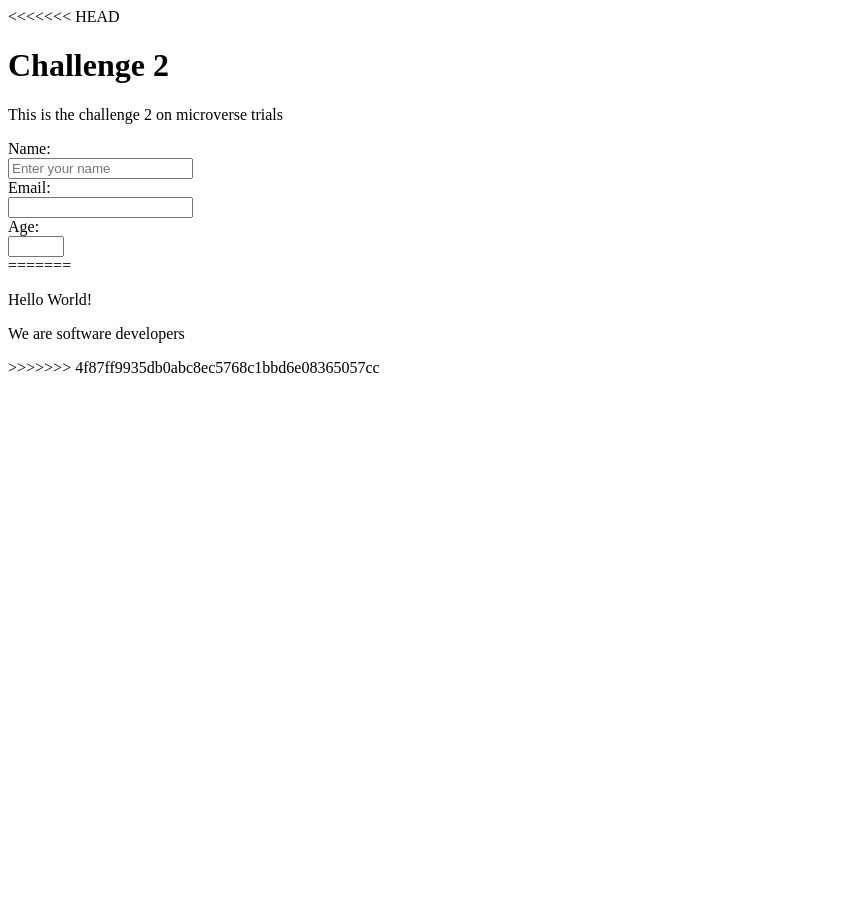
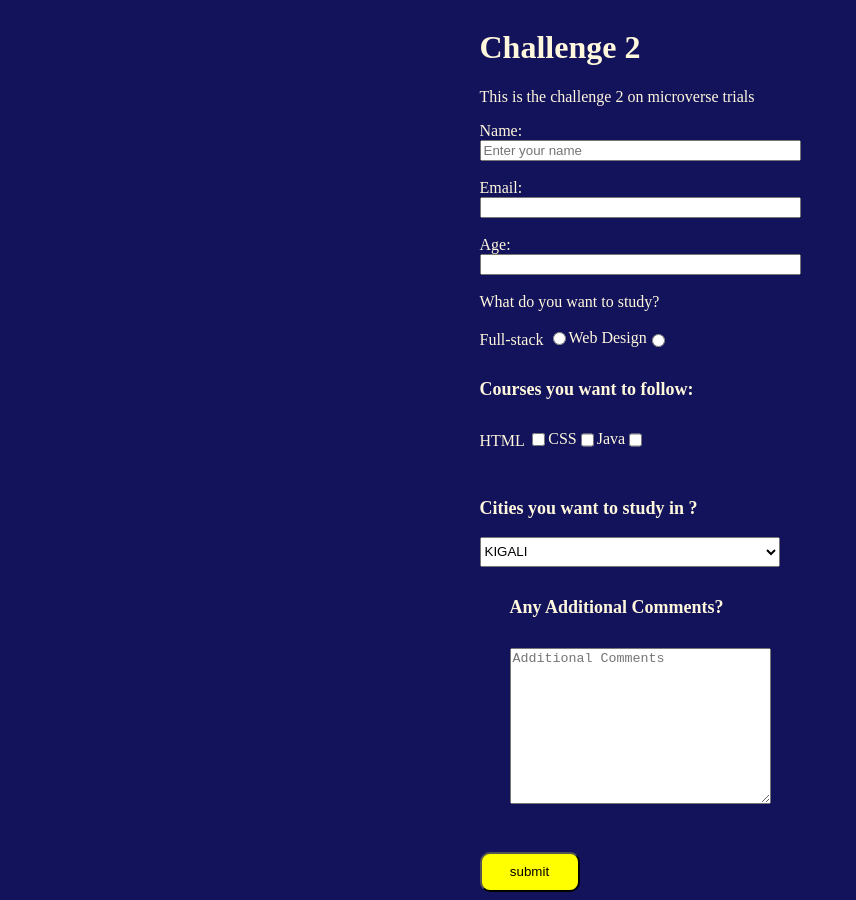
Before and after one commit to myelin0/Em-Emi, a plain HTML site: page index.html in a window 1280 px wide. Shown: the whole page, without its empty margins (0-856 px from the left). Before the commit the page ends 800 px from the top, so only its background shows below. Drawn offline with Linux system fonts and the light colour scheme.

Commit message:
end result

```diff
--- a/index.html
+++ b/index.html
@@ -5,23 +5,66 @@
     <meta http-equiv="X-UA-Compatible" content="IE=edge">
     <meta name="viewport" content="width=device-width, initial-scale=1.0">
     <title>Challenge 2</title>
+    <link rel="stylesheet" href="/style.css">
 </head>
 <body>
-<<<<<<< HEAD
+    <div class="form">
     <h1 id="title">Challenge 2</h1>
     <p id="description">This is the challenge 2 on microverse trials</p>
     <form id="survey-form" action="">
 
-        <label id="name">Name:</label> <br>
-        <input type="name" placeholder="Enter your name"/><br>
-        <label id="email">Email:</label><br>
-        <input type="email" placehoder ="enter your email" required/><br>
-        <label id="number">Age:</label> <br>
-        <input type="number" min="12" max="40" placehoder ="enter your age"/>
+        <label id="name">Name:
+        <input class="name" type="name" placeholder="Enter your name"/>
+    </label>
+        <br>
+        <label id="email">Email:
+        <input class="email" type="email" placehoder ="Enter your email" required/><br>
+        </label>
+        <label id="number">Age:
+        <input class="no" type="number" min="12" max="40" placehoder ="enter your age" required/>
+        </label>
+        <br>
+        <div class="main">
+
+        <label class="quest" for="Questions">What do you want to study?</label> <br>
+        <div class="courses">
+        <label for="full-stack"> Full-stack
+          <input type="radio" id="full-stack" name="questions" value="Full-stack">
+        </label>
+        <label for="Web-Design">Web Design</label>
+          <input type="radio" id ="Web-Design" name="questions" value="Web-Design"><br>
+        </div>
+        </div>
+
+          <label class="follow" for="Courses">Courses you want to follow:</label>
+          <div class="check">
+        <label for="Html">HTML
+          <input type="checkbox" id="Html" name="Courses" value="html" >
+        </label>
+        <label for="Css">CSS</label>
+          <input type="checkbox" id="Css" name="Courses" value="Css">
+        <label for="Java">Java</label>
+          <input type="checkbox" id="Java" name="Courses" value="Java">
+        </div>
+          <br>
+        <label for="City" class="study">Cities you want to study in ?</label><br>
+        <select name="cities" id="cities">
+                <option value="Kigali">KIGALI</option>
+                <option value="Tirane">TIRANE</option>
+                <option value="New York">NEW YORK</option>
+                <option value="London">LONDON</option>
+            </select>
+        <br>
+<label class="comments" for="comments">Any Additional Comments?
+
+<textarea class="area" name="Comments" id="comments" cols="30" rows="10" placeholder="Additional Comments"></textarea>
+</label>
+<br>
+<button type="submit" id="submit">submit</button>
+</div>
+
     </form>
-=======
-    <p>Hello World!</p>
-    <p>We are software developers</p>
->>>>>>> 4f87ff9935db0abc8ec5768c1bbd6e08365057cc
+
+</div>
 </body>
 </html>
--- /dev/null
+++ b/style.css
@@ -0,0 +1,104 @@
+body{
+    background-color: rgb(19, 19, 92);
+    color:cornsilk;
+    display: flex;
+    justify-content: center;
+    align-items: center;
+    flex-wrap: wrap;
+
+}
+
+#name{
+    display:flex;
+    flex-direction: column;
+}
+
+input.name{
+flex:1;
+}
+#email{
+    display:flex;
+    flex-direction: column;
+
+}
+.email{
+    flex:1;
+}
+#number{
+    display:flex;
+    flex-direction: column;
+
+
+}
+.no{
+    flex:1;
+
+}
+.main{
+    display:flex;
+    flex-direction:column;
+
+}
+
+.courses{
+    display:flex;
+}
+
+.check{
+    display:flex;
+    margin-top: 30px;
+
+
+}
+
+.follow{
+   display:flex;
+   padding-top:30px;
+   font-size: large;
+   font-weight: bolder;
+
+}
+
+.just{
+    display:flex;
+    height: 100px;
+    width:100px
+}
+
+#cities{
+    width:300px;
+    height:30px;
+
+}
+
+.study{
+    display:flex;
+    display:flex;
+    padding-top:30px;
+    font-size: large;
+    font-weight: bolder;
+}
+
+.comments{
+    display:flex;
+    padding:30px;
+    flex-direction:column;
+    font-size: large;
+    font-weight: bolder;
+    justify-content: space-between;
+}
+
+.area{
+    margin-top: 30px;
+}
+button{
+    border-radius: 10px;
+    background-color: yellow;
+    font-size: larger
+    display:flex;
+    width:100px;
+    height:40px;
+
+
+
+}
```
